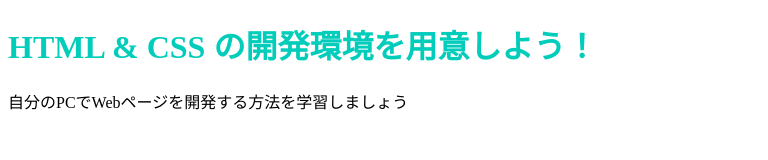
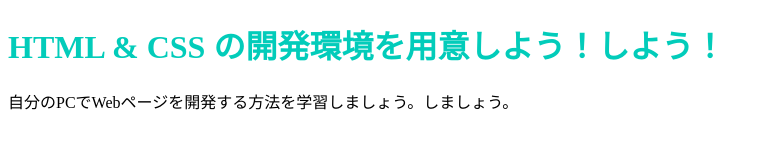
Before and after one commit to MakotoHayashibara/gogoyubari, a plain HTML site: page index.html in a window 1280 px wide. Shown: the whole page, without its empty margins (0-768 px from the left). Drawn offline with Linux system fonts and the light colour scheme.

Commit message:
Update index.html

```diff
--- a/index.html
+++ b/index.html
@@ -6,7 +6,7 @@
     <link rel="stylesheet" href="stylesheet.css">
   </head>
   <body>
-    <h1 class="title">HTML & CSS の開発環境を用意しよう！</h1>
-    <p>自分のPCでWebページを開発する方法を学習しましょう</p>
+    <h1 class="title">HTML & CSS の開発環境を用意しよう！しよう！</h1>
+    <p>自分のPCでWebページを開発する方法を学習しましょう。しましょう。</p>
   </body>
 </html>
```
